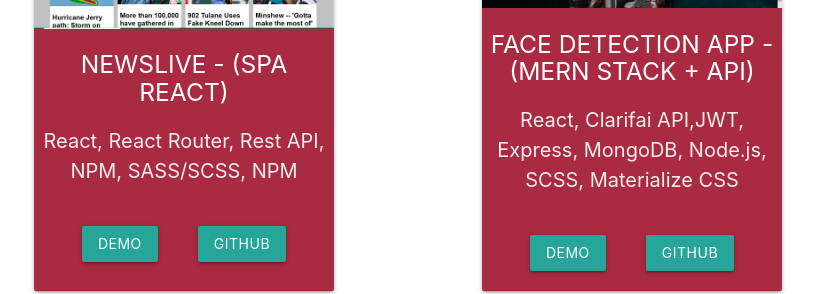
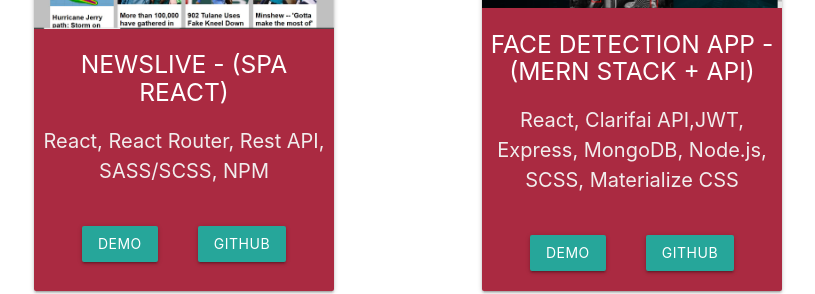
Before and after one commit to shamseena-dev/React-Portfolio, a React (Create React App) app: page / in a window 1280 px wide. Shown: the part 3020-3314 px from the top of the page, without its empty margins (232-1047 px from the left). Built offline with nearby package versions, Linux system fonts and the light colour scheme.

Commit message:
Update Projects.js

```diff
--- a/src/Components/Projects/Projects.js
+++ b/src/Components/Projects/Projects.js
@@ -17,7 +17,7 @@ function Projects() {
           <div className="card container project-card">
             <img src={newslive} alt="News_App_img" />
             <h5>NewsLive - (SPA React)</h5>
-            <p> React, React Router, Rest API, NPM, SASS/SCSS, NPM </p>
+            <p> React, React Router, Rest API, SASS/SCSS, NPM </p>
             <button className="btn demos-btn">
               <a href="https://newsliveapp.netlify.com">Demo</a>
             </button>
```
